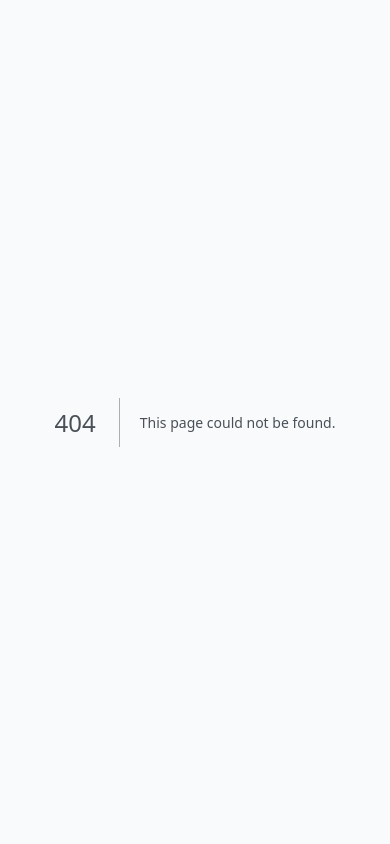
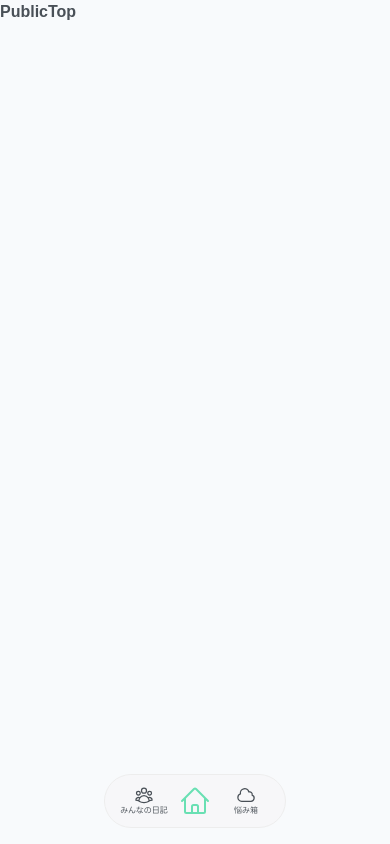
Before and after one commit to R1013-T/kyobyonikki, a Next.js app: page /main/public in a window 390 px wide. Before the commit this address had no page. Built offline with nearby package versions, Linux system fonts and the light colour scheme; a web font is replaced by a local one.

Commit message:
create mobile nav and page rooting

```diff
--- a/app/_components/common/button/start-button.tsx
+++ b/app/_components/common/button/start-button.tsx
@@ -1,8 +1,19 @@
+'use client'
+
+import { useRouter } from 'next/navigation'
+
 import { Button } from '../../ui/button'
 
 export default function StartButton() {
+  const router = useRouter()
+
   return (
-    <Button className="bg-brand-1 text-lg hover:bg-brand-1 hover:opacity-80">
+    <Button
+      className="bg-brand-1 text-lg hover:bg-brand-1 hover:opacity-80"
+      onClick={() => {
+        router.push('/main/private')
+      }}
+    >
       はじめる
     </Button>
   )
--- /dev/null
+++ b/app/_components/common/nav/mobile/index.tsx
@@ -0,0 +1,9 @@
+import NavItems from './nav-items'
+
+export default function MobileNav() {
+  return (
+    <nav className="fixed bottom-4 right-1/2 translate-x-1/2 bg-white-2 py-2.5 px-3 border border-white-3 rounded-full flex gap-2">
+      <NavItems />
+    </nav>
+  )
+}
--- /dev/null
+++ b/app/_components/common/nav/mobile/nav-items.tsx
@@ -0,0 +1,64 @@
+'use client'
+
+import { CloudIcon, HomeIcon, UserGroupIcon } from '@heroicons/react/24/outline'
+import Link from 'next/link'
+import { usePathname } from 'next/navigation'
+
+const links = [
+  {
+    href: '/main/public/diary',
+    name: 'みんなの日記',
+    Icon: UserGroupIcon,
+  },
+  {
+    href: '/main/private',
+    Icon: HomeIcon,
+  },
+  {
+    href: '/main/public/worry',
+    name: '悩み箱',
+    Icon: CloudIcon,
+  },
+]
+
+const NavItem = ({
+  href,
+  name,
+  Icon,
+}: {
+  href: string
+  name?: string
+  Icon: any
+}) => {
+  const pathname = usePathname()
+
+  let isCurrent
+  if (href === '/main/private' && pathname.split('/')[2] === 'private') {
+    isCurrent = true
+  } else {
+    isCurrent = href.split('/')[3] === pathname.split('/')[3]
+  }
+
+  return (
+    <Link
+      href={href}
+      className={`${
+        name ? 'h-8 flex w-[54px] flex-col justify-center items-center' : ''
+      } ${isCurrent && 'text-brand-1'}
+          }`}
+    >
+      <Icon className={`${name ? 'w-6 h-7' : 'w-8 h-8'}`} />
+      {name && <p className="text-[8px] font-normal">{name}</p>}
+    </Link>
+  )
+}
+
+export default function NavItems() {
+  return (
+    <>
+      {links.map(({ href, name, Icon }) => (
+        <NavItem key={href} href={href} name={name} Icon={Icon} />
+      ))}
+    </>
+  )
+}
--- /dev/null
+++ b/app/main/layout.tsx
@@ -0,0 +1,16 @@
+import MobileNav from '../_components/common/nav/mobile'
+
+export default function MainLayout({
+  children,
+}: {
+  children: React.ReactNode
+}) {
+  return (
+    <main className="h-full overflow-y-auto">
+      {children}
+      <div className="">
+        <MobileNav />
+      </div>
+    </main>
+  )
+}
--- /dev/null
+++ b/app/main/private/page.tsx
@@ -0,0 +1,5 @@
+import React from 'react'
+
+export default function Home() {
+  return <div>Home</div>
+}
--- /dev/null
+++ b/app/main/public/diary/page.tsx
@@ -0,0 +1,5 @@
+import React from "react";
+
+export default function PublicDiary() {
+  return <div>PublicDiary</div>;
+}
--- /dev/null
+++ b/app/main/public/page.tsx
@@ -0,0 +1,5 @@
+import React from "react";
+
+export default function PublicTop() {
+  return <div>PublicTop</div>;
+}
--- /dev/null
+++ b/app/main/public/worry/page.tsx
@@ -0,0 +1,5 @@
+import React from "react";
+
+export default function PublicWorry() {
+  return <div>PublicWorry</div>;
+}
--- a/app/page.tsx
+++ b/app/page.tsx
@@ -3,7 +3,7 @@ import Image from 'next/image'
 import StartButton from './_components/common/button/start-button'
 import TopHeader from './_components/common/header/top-header'
 
-export default function Home() {
+export default function Top() {
   return (
     <div className="h-full overflow-y-auto text-center bg-brand-2/60 p-4">
       <TopHeader />
```
Also changed, not shown: app/_components/common/nav/desktop/index.tsx (added).
